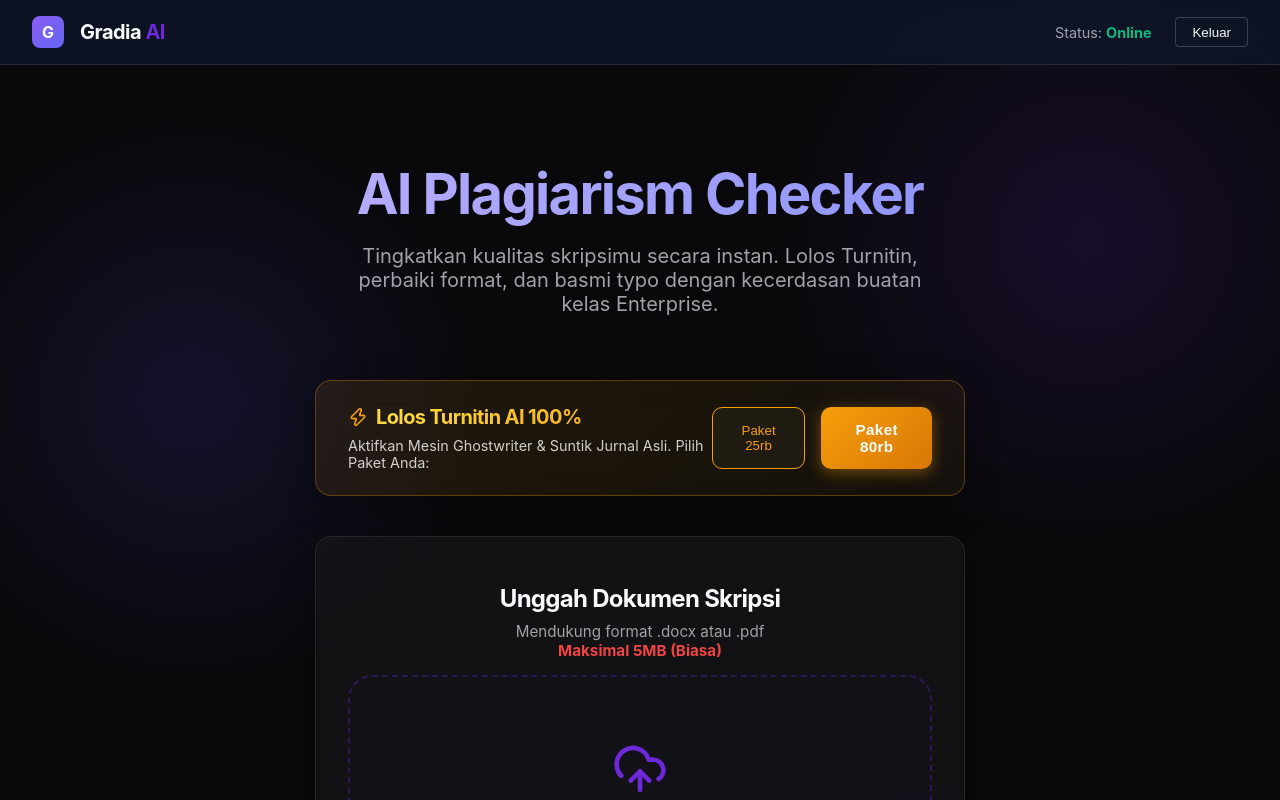
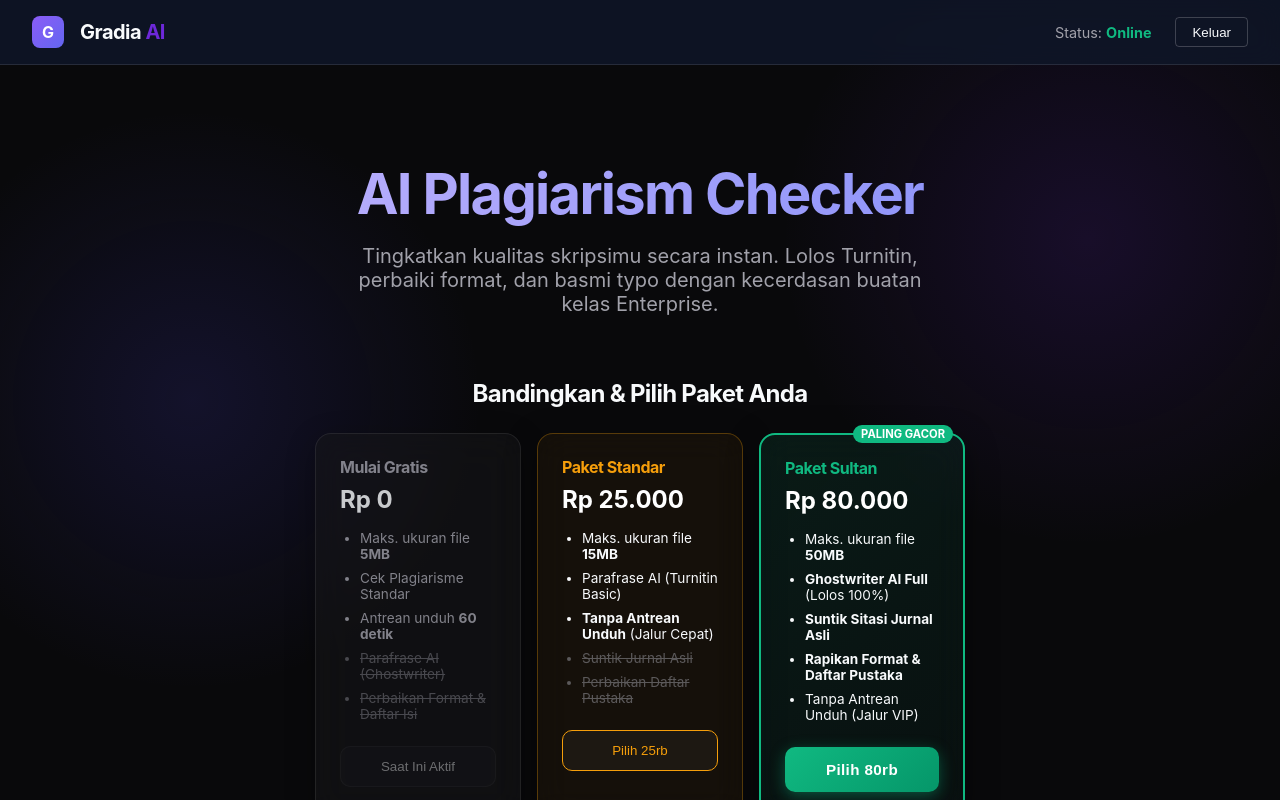
Before and after one commit to marhabynova/gradia, a React app in the folder frontend/: page /student in a window 1280 px wide. Shown: the top 800 px of the page. Built offline with nearby package versions, Linux system fonts and the light colour scheme; no server answers; the HTML template or start-up script is replaced by a standard one.

Commit message:
Add detailed pricing comparison table in StudentTool

```diff
--- a/frontend/src/pages/StudentTool.jsx
+++ b/frontend/src/pages/StudentTool.jsx
@@ -226,42 +226,70 @@ export default function StudentTool() {
       {status === 'idle' && (
         <div style={{ maxWidth: '650px', margin: '0 auto' }}>
 
-          {/* VIP FOMO Banner */}
+          {/* VIP PRICING SECTION */}
           {!isPremium && (
-            <div className="glass-panel glass-panel-hover" style={{
-              background: 'linear-gradient(135deg, rgba(245, 158, 11, 0.1), rgba(234, 179, 8, 0.05))',
-              borderColor: 'rgba(245, 158, 11, 0.3)',
-              marginBottom: '2.5rem',
-              display: 'flex',
-              alignItems: 'center',
-              justifyContent: 'space-between',
-              padding: '1.5rem 2rem'
-            }}>
-              <div>
-                <h3 className="text-gradient-gold" style={{ margin: 0, display: 'flex', alignItems: 'center', gap: '0.5rem', fontSize: '1.25rem' }}>
-                  <Zap size={20} color="#f59e0b" /> Lolos Turnitin AI 100%
+            <div style={{ marginBottom: '3rem' }}>
+              <h3 style={{ textAlign: 'center', marginBottom: '1.5rem', fontSize: '1.5rem', color: 'var(--text-main)' }}>
+                Bandingkan & Pilih Paket Anda
               </h3>
-                <p style={{ margin: '0.5rem 0 0 0', fontSize: '0.9rem', color: 'rgba(255,255,255,0.8)' }}>
-                  Aktifkan Mesin Ghostwriter & Suntik Jurnal Asli. Pilih Paket Anda:
-                </p>
+
+              <div style={{ display: 'grid', gridTemplateColumns: 'repeat(auto-fit, minmax(200px, 1fr))', gap: '1rem' }}>
+                {/* FREE TIER */}
+                <div className="glass-panel" style={{ padding: '1.5rem', border: '1px solid rgba(255,255,255,0.1)', opacity: 0.8 }}>
+                  <h4 style={{ margin: '0 0 0.5rem 0', color: 'var(--text-muted)' }}>Mulai Gratis</h4>
+                  <div style={{ fontSize: '1.5rem', fontWeight: 'bold', marginBottom: '1rem' }}>Rp 0</div>
+                  <ul style={{ paddingLeft: '1.25rem', margin: '0 0 1.5rem 0', fontSize: '0.85rem', color: 'var(--text-muted)', display: 'flex', flexDirection: 'column', gap: '0.5rem' }}>
+                    <li>Maks. ukuran file <strong>5MB</strong></li>
+                    <li>Cek Plagiarisme Standar</li>
+                    <li>Antrean unduh <strong>60 detik</strong></li>
+                    <li style={{ textDecoration: 'line-through', opacity: 0.5 }}>Parafrase AI (Ghostwriter)</li>
+                    <li style={{ textDecoration: 'line-through', opacity: 0.5 }}>Perbaikan Format & Daftar Isi</li>
+                  </ul>
+                  <button className="btn-secondary" style={{ width: '100%', opacity: 0.5 }} disabled>Saat Ini Aktif</button>
                 </div>
-              <div style={{ display: 'flex', gap: '1rem' }}>
+
+                {/* 25RB TIER */}
+                <div className="glass-panel glass-panel-hover" style={{ padding: '1.5rem', border: '1px solid rgba(245, 158, 11, 0.3)', background: 'rgba(245, 158, 11, 0.05)' }}>
+                  <h4 style={{ margin: '0 0 0.5rem 0', color: '#f59e0b' }}>Paket Standar</h4>
+                  <div style={{ fontSize: '1.5rem', fontWeight: 'bold', marginBottom: '1rem', color: '#fff' }}>Rp 25.000</div>
+                  <ul style={{ paddingLeft: '1.25rem', margin: '0 0 1.5rem 0', fontSize: '0.85rem', color: 'var(--text-main)', display: 'flex', flexDirection: 'column', gap: '0.5rem' }}>
+                    <li>Maks. ukuran file <strong>15MB</strong></li>
+                    <li>Parafrase AI (Turnitin Basic)</li>
+                    <li><strong>Tanpa Antrean Unduh</strong> (Jalur Cepat)</li>
+                    <li style={{ textDecoration: 'line-through', opacity: 0.5, color: 'var(--text-muted)' }}>Suntik Jurnal Asli</li>
+                    <li style={{ textDecoration: 'line-through', opacity: 0.5, color: 'var(--text-muted)' }}>Perbaikan Daftar Pustaka</li>
+                  </ul>
                   <button
                     className="btn-secondary"
-                  style={{ borderColor: '#f59e0b', color: '#f59e0b' }}
+                    style={{ width: '100%', borderColor: '#f59e0b', color: '#f59e0b' }}
                     onClick={() => handleUpgradeVIP(25000)}
                     disabled={isUpgrading}
                   >
-                  {isUpgrading === 25000 ? 'Loading...' : 'Paket 25rb'}
+                    {isUpgrading === 25000 ? 'Loading...' : 'Pilih 25rb'}
                   </button>
+                </div>
+
+                {/* 80RB TIER */}
+                <div className="glass-panel glass-panel-hover" style={{ padding: '1.5rem', border: '2px solid #10b981', background: 'linear-gradient(135deg, rgba(16, 185, 129, 0.1), rgba(5, 150, 105, 0.05))', position: 'relative' }}>
+                  <div style={{ position: 'absolute', top: '-10px', right: '10px', background: '#10b981', color: '#fff', fontSize: '0.7rem', padding: '2px 8px', borderRadius: '99px', fontWeight: 'bold' }}>PALING GACOR</div>
+                  <h4 style={{ margin: '0 0 0.5rem 0', color: '#10b981' }}>Paket Sultan</h4>
+                  <div style={{ fontSize: '1.5rem', fontWeight: 'bold', marginBottom: '1rem', color: '#fff' }}>Rp 80.000</div>
+                  <ul style={{ paddingLeft: '1.25rem', margin: '0 0 1.5rem 0', fontSize: '0.85rem', color: 'var(--text-main)', display: 'flex', flexDirection: 'column', gap: '0.5rem' }}>
+                    <li>Maks. ukuran file <strong>50MB</strong></li>
+                    <li><strong>Ghostwriter AI Full</strong> (Lolos 100%)</li>
+                    <li><strong>Suntik Sitasi Jurnal Asli</strong></li>
+                    <li><strong>Rapikan Format & Daftar Pustaka</strong></li>
+                    <li>Tanpa Antrean Unduh (Jalur VIP)</li>
+                  </ul>
                   <button
                     className="btn-primary"
-                  style={{ background: 'linear-gradient(135deg, #f59e0b, #d97706)', color: '#fff', border: 'none', boxShadow: '0 4px 15px rgba(245, 158, 11, 0.4)' }}
+                    style={{ width: '100%', background: 'linear-gradient(135deg, #10b981, #059669)', color: '#fff', border: 'none', boxShadow: '0 4px 15px rgba(16, 185, 129, 0.4)' }}
                     onClick={() => handleUpgradeVIP(80000)}
                     disabled={isUpgrading}
                   >
-                  {isUpgrading === 80000 ? 'Loading...' : 'Paket 80rb'}
+                    {isUpgrading === 80000 ? 'Loading...' : 'Pilih 80rb'}
                   </button>
+                </div>
               </div>
             </div>
           )}
```
Lines whose indentation alone changed are shown as unchanged.
